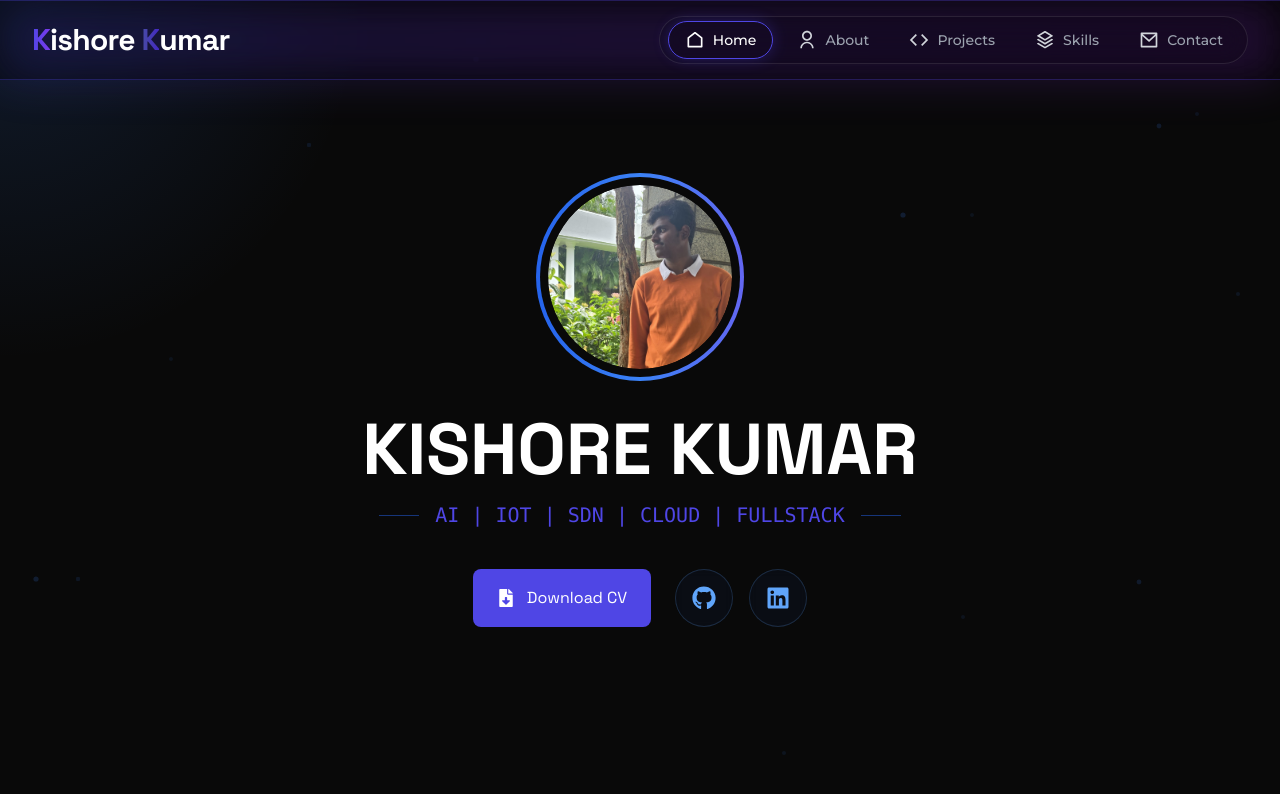
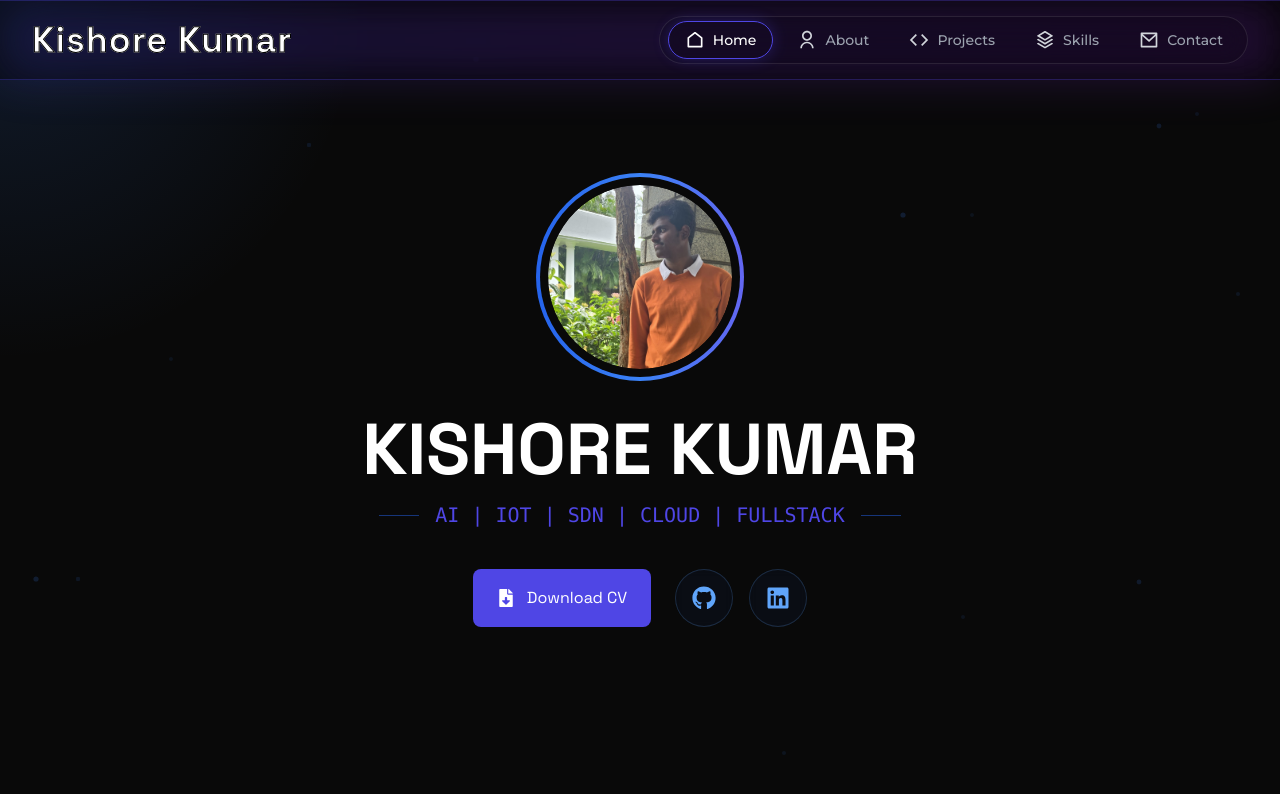
Before and after one commit to KISHOREKUMAR2506/portfolio-, a Next.js app: page / in a window 1280 px wide. Shown: the top 794 px of the page. Built offline with nearby package versions, Linux system fonts and the light colour scheme.

Commit message:
over over...

```diff
--- a/app/globals.css
+++ b/app/globals.css
@@ -1,6 +1,7 @@
 @tailwind base;
 @tailwind components;
 @tailwind utilities;
+
 
 :root {
   --primary: #4F46E5;
@@ -154,6 +155,12 @@ body {
   border-radius: 0.5rem;
 }
 
+.text-outline {
+  color: transparent;
+  -webkit-text-stroke: 1px black;
+}
+
+
 /* Technical Card */
 .tech-card:hover {
   border-color: rgba(79, 70, 229, 0.5);
--- a/app/layout.tsx
+++ b/app/layout.tsx
@@ -2,10 +2,11 @@ import type { Metadata } from "next";
 import { Space_Grotesk } from 'next/font/google';
 import "./globals.css";
 
+
 const spaceGrotesk = Space_Grotesk({ subsets: ['latin'] });
 
 export const metadata: Metadata = {
-  title: "Kishore Kumar - Portfolio",
+  title: "Kishore Kumar | Portfolio",
   description: "Kishore Kumar's Portfolio",
   icons:{
     icon: "/favicon.png",
--- a/components/Footer.tsx
+++ b/components/Footer.tsx
@@ -22,7 +22,6 @@ const Footer: FC = () => {
       color: 'hover:text-blue-400',
       bgHover: 'hover:bg-blue-900/30'
     },
-
     {
       name: 'Email',
       url: 'mailto:i.kishorekumar.ece@gmail.com',
@@ -40,7 +39,7 @@ const Footer: FC = () => {
   ];
 
   return (
-    <footer className="relative py-20 mt-32">
+    <footer id ="contact" className="relative py-20 mt-32">
       {/* Top Gradient Divider */}
       <div className="absolute top-0 left-0 w-full h-[2px] bg-gradient-to-r from-transparent via-[#4F46E5] to-transparent opacity-20" />
 
--- a/components/Navbar.tsx
+++ b/components/Navbar.tsx
@@ -32,12 +32,22 @@ const navigationLinks = [
     icon: <RiStackLine className="w-5 h-5" />,
     gradient: "from-[#8B5CF6] to-[#A855F7]"
   },
+
+  // {
+  //   name: "Achievements",
+  //   href: "achievements",
+  //   icon: <RiRocketFill className="w-5 h-5" />,
+  //   gradient: "from-[#9333EA] to-[#C084FC]"
+  // },
+
   {
     name: "Contact",
     href: "contact",
     icon: <RiMailLine className="w-5 h-5" />,
     gradient: "from-[#9333EA] to-[#C084FC]"
   }
+
+
 ] as const;
 
 const Navbar = () => {
@@ -95,12 +105,13 @@ const Navbar = () => {
             whileTap={{ scale: 0.95 }}
             transition={{ type: "spring", stiffness: 400, damping: 10 }}
           >
-            <h1 className={`text-3xl font-bold relative ${spaceGrotesk.className} tracking-tight`}>
-              <span className="bg-clip-text text-transparent bg-gradient-to-r from-[#4F46E5] to-[#7C3AED]">K</span>
-              <span className="text-white">ishore</span>{' '}
-              <span className="bg-clip-text text-transparent bg-gradient-to-r from-[#484ba4] to-[#4329c3]">K</span>
-              <span className="text-white">umar</span>
-            </h1>
+            <h1 className="text-4xl font-extrabold tracking-wide relative text-outline stylish">
+  <span className="relative text-transparent bg-clip-text bg-gradient-to-r from-white to-white animate-gradient-glow">
+    Kishore Kumar
+  </span>
+</h1>
+
+
           </motion.div>
         </Link>
 
--- a/components/Projects.tsx
+++ b/components/Projects.tsx
@@ -53,7 +53,7 @@ const Projects: FC = () => {
   ];
 
   return (
-    <section className="relative min-h-screen py-20 overflow-hidden">
+    <section id ="projects" className="relative min-h-screen py-20 overflow-hidden">
       {/* Enhanced Animated Background */}
       <div className="absolute inset-0 bg-[#090909]">
         <div className="absolute inset-0">
--- a/components/Skills.tsx
+++ b/components/Skills.tsx
@@ -92,7 +92,7 @@ const Skills: FC = () => {
   ];
 
   return (
-    <section className="relative min-h-screen py-20">
+    <section id ="skills" className="relative min-h-screen py-20">
       <div className="container mx-auto px-4">
         <motion.div className="text-center mb-16">
           <motion.h1 className="text-6xl md:text-8xl font-bold">
--- a/tailwind.config.js
+++ b/tailwind.config.js
@@ -14,6 +14,17 @@ module.exports = {
       backgroundSize: {
         'grid': '24px 24px',
       },
+
+        theme: {
+          extend: {
+            fontFamily: {
+              stylish: ['Space Grotesk', 'sans-serif'],
+            },
+          },
+        },
+
+
+
       typography: {
         DEFAULT: {
           css: {
--- a/tailwind.config.ts
+++ b/tailwind.config.ts
@@ -14,6 +14,8 @@ export default {
         'shine': 'shine 1.5s linear infinite',
         'spin-slow': 'spin 8s linear infinite',
       },
+
+
       keyframes: {
         gradient: {
           '0%, 100%': { backgroundPosition: '0% 50%' },
@@ -42,6 +44,8 @@ export default {
         'gradient-radial': 'radial-gradient(var(--tw-gradient-stops))',
         'gradient-conic': 'conic-gradient(from 180deg at 50% 50%, var(--tw-gradient-stops))',
       },
+
+
     },
   },
   plugins: [],
```
